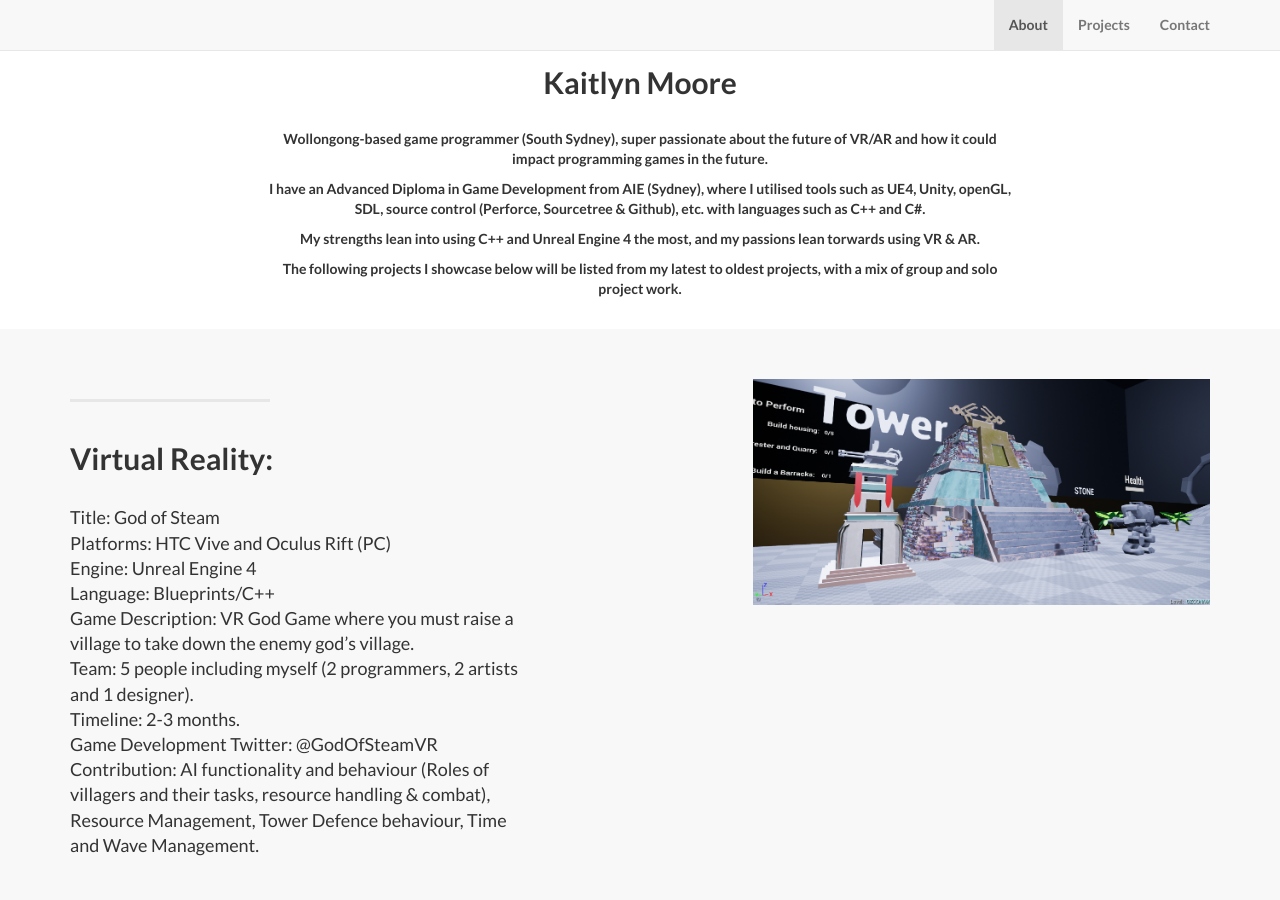
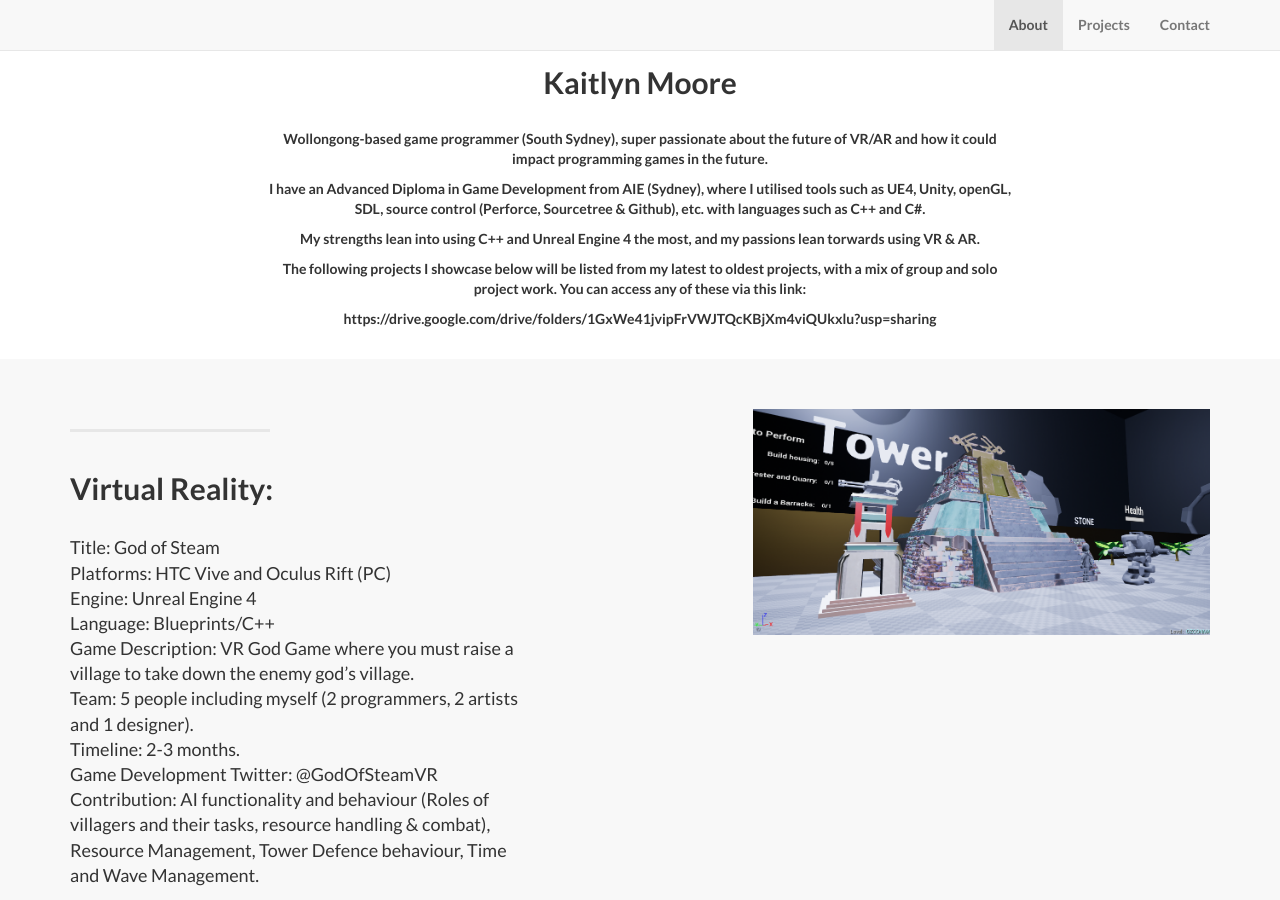
Before and after one commit to kaitlynm1/kaitlynm1.github.io, a Jekyll site: the page built from index.html, in a window 1280 px wide and 900 px high, scrolled down 771 px. Built offline with Jekyll 4.4.1, drawn with Linux system fonts in a browser that asks for light colours; grey boxes are pictures that could not be loaded.

Commit message:
Link test

```diff
--- a/_includes/about.html
+++ b/_includes/about.html
@@ -9,7 +9,8 @@
                 <p>Wollongong-based game programmer (South Sydney), super passionate about the future of VR/AR and how it could impact programming games in the future.</p>
                 <p>I have an Advanced Diploma in Game Development from AIE (Sydney),  where I utilised tools such as UE4, Unity, openGL, SDL, source control (Perforce, Sourcetree & Github), etc. with languages such as C++ and C#.</p>
                 <p>My strengths lean into using C++ and Unreal Engine 4 the most, and my passions lean torwards using VR & AR.</p>
-                <p>The following projects I showcase below will be listed from my latest to oldest projects, with a mix of group and solo project work. </p>
+                <p>The following projects I showcase below will be listed from my latest to oldest projects, with a mix of group and solo project work. You can access any of these via this link: </p>
+                <p> https://drive.google.com/drive/folders/1GxWe41jvipFrVWJTQcKBjXm4viQUkxlu?usp=sharing </p>
                 <br/>
               </div>
         </div>
```
